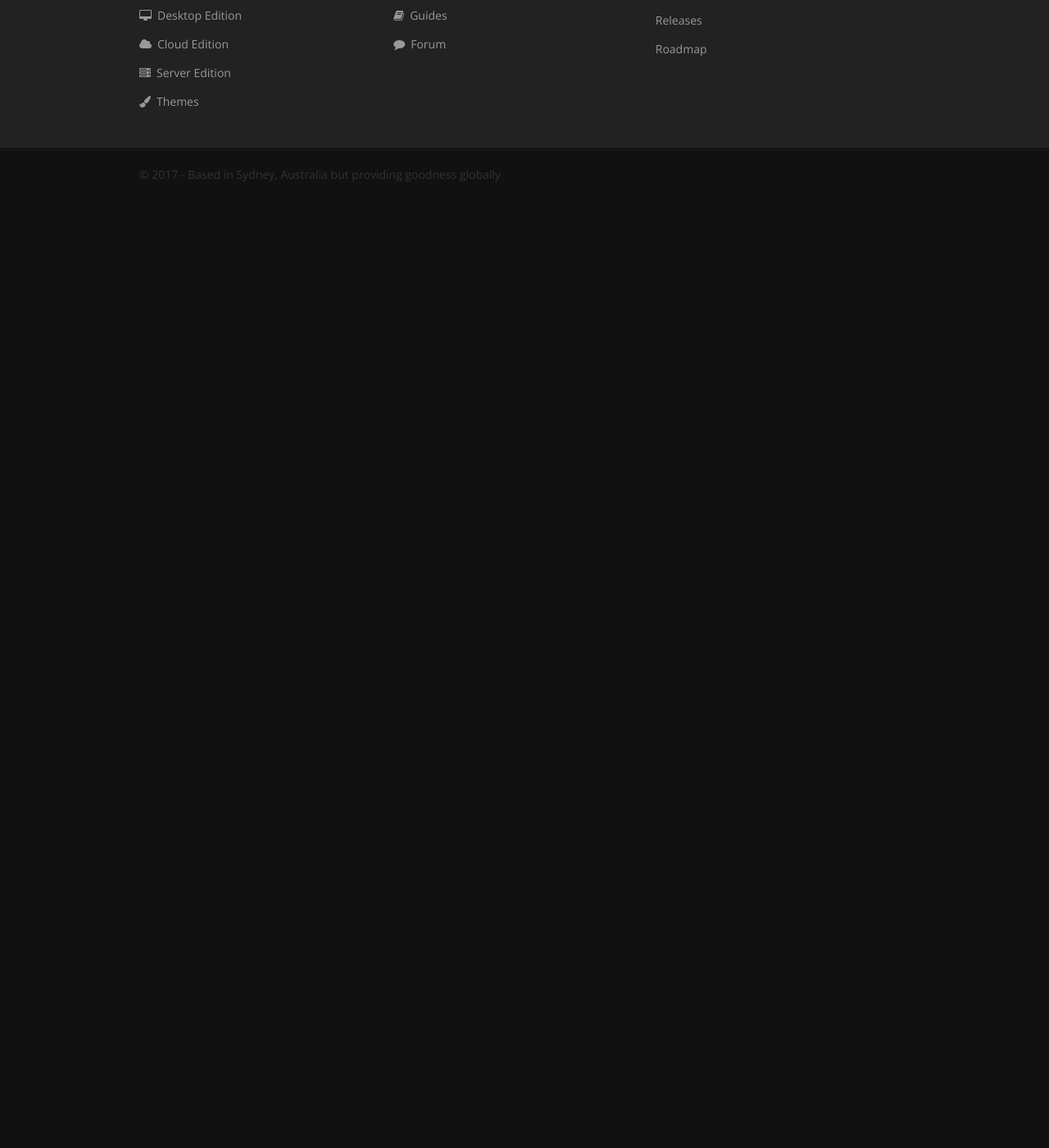
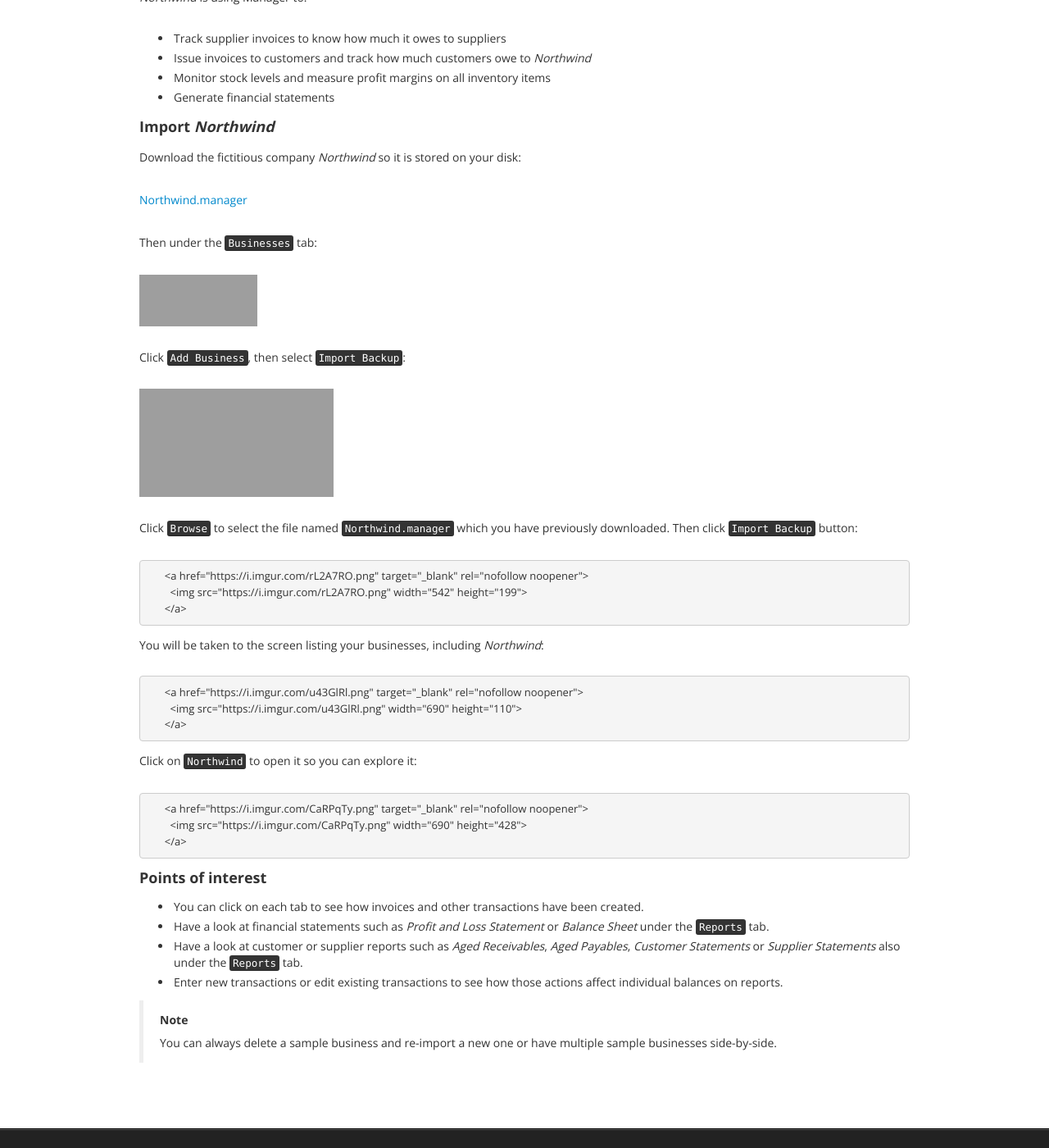
Before and after one commit to 3etechinns/www.manager.io, a Jekyll site: the page built from _guides/6263.md, in a window 1280 px wide and 1400 px high, scrolled down 270 px. Shown: the whole window at 82% size. Built offline with Jekyll 4.4.1, drawn with Linux system fonts in a browser that asks for light colours; nearby versions of some CDN libraries; comment, search, counter and statistics services are not loaded; before the commit the page ends 900 px from its top, so only the background shows below that; some of the changed text lies outside the part shown; grey boxes are pictures that could not be loaded.

Commit message:
Guide: Import a sample business

```diff
--- a/_guides/6263.md
+++ b/_guides/6263.md
@@ -1,5 +1,64 @@
 ---
 layout: main
 title: Import a sample business
-permalink: /guides/import-a-sample-business/6263.html
+permalink: /guides/import-a-sample-business/6263
+tags: businesses
 ---
+<p>If you'd like to experiment with a sample business, you can import a fictitious company called <em>Northwind</em>. <em>Northwind</em> is a trading company selling food to customers all over the world. Manager has a lot of modules and the way <em>Northwind</em> is using Manager is just one of the many examples of how Manager can suit custom business requirements.</p>
+
+<p><em>Northwind</em> is using Manager to:</p>
+
+<ul>
+<li>Track supplier invoices to know how much it owes to suppliers</li>
+<li>Issue invoices to customers and track how much customers owe to <em>Northwind</em>
+</li>
+<li>Monitor stock levels and measure profit margins on all inventory items</li>
+<li>Generate financial statements</li>
+</ul>
+
+<h3>Import <em>Northwind</em>
+</h3>
+
+<p>Download the fictitious company <em>Northwind</em> so it is stored on your disk:</p>
+
+<p><a class="attachment" href="https://mngr.s3.amazonaws.com/Northwind.manager">Northwind.manager</a></p>
+
+<p>Then under the <kbd>Businesses</kbd> tab:</p>
+
+<p><img src="https://cdn-business2.discourse.org/uploads/manager1/original/2X/6/69be8874bada73dee295cdd9d9721e7577412b8c.png" width="144" height="63"></p>
+
+<p>Click <kbd>Add Business</kbd>, then select <kbd>Import Backup</kbd>:</p>
+
+<p><img src="https://cdn-business2.discourse.org/uploads/manager1/original/2X/3/33989406c9b0262cbf65a5db65d257124d30ff6a.png" width="237" height="132"></p>
+
+<p>Click <kbd>Browse</kbd> to select the file named <kbd>Northwind.manager</kbd> which you have previously downloaded. Then click <kbd>Import Backup</kbd> button:</p>
+
+          <a href="https://i.imgur.com/rL2A7RO.png" target="_blank" rel="nofollow noopener">
+            <img src="https://i.imgur.com/rL2A7RO.png" width="542" height="199">
+          </a>
+
+
+<p>You will be taken to the screen listing your businesses, including <em>Northwind</em>:</p>
+
+          <a href="https://i.imgur.com/u43GlRl.png" target="_blank" rel="nofollow noopener">
+            <img src="https://i.imgur.com/u43GlRl.png" width="690" height="110">
+          </a>
+
+
+<p>Click on <kbd>Northwind</kbd> to open it so you can explore it:</p>
+
+          <a href="https://i.imgur.com/CaRPqTy.png" target="_blank" rel="nofollow noopener">
+            <img src="https://i.imgur.com/CaRPqTy.png" width="690" height="428">
+          </a>
+
+
+<h3>Points of interest</h3>
+
+<ul>
+<li>You can click on each tab to see how invoices and other transactions have been created.</li>
+<li>Have a look at financial statements such as <em>Profit and Loss Statement</em> or <em>Balance Sheet</em> under the <kbd>Reports</kbd> tab.</li>
+<li>Have a look at customer or supplier reports such as <em>Aged Receivables</em>, <em>Aged Payables</em>, <em>Customer Statements</em> or <em>Supplier Statements</em> also under the <kbd>Reports</kbd> tab.</li>
+<li>Enter new transactions or edit existing transactions to see how those actions affect individual balances on reports.</li>
+</ul>
+
+<blockquote><p><strong>Note</strong><br>You can always delete a sample business and re-import a new one or have multiple sample businesses side-by-side.</p></blockquote>
```
